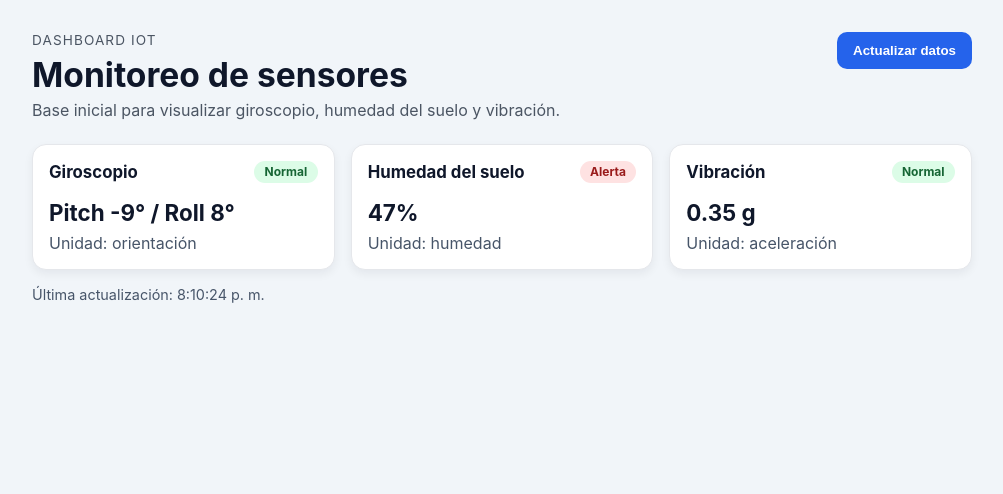
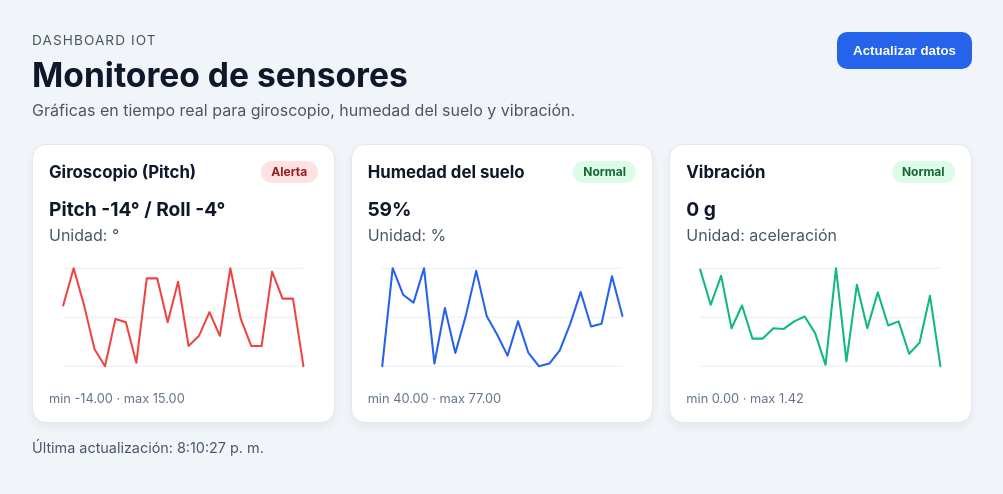
Before and after one commit to TaniaPerezD/sensores-iot, a React (Vite) app: page / in a window 1280 px wide. Shown: the top 494 px of the page, without its empty margins (138-1141 px from the left). Built offline with nearby package versions, Linux system fonts and the light colour scheme.

Commit message:
feat: mostrar sensores en gráficas actualizadas en el tiempo
Agent-Logs-Url: https://github.com/TaniaPerezD/sensores-iot/sessions/197a8fdf-30f0-4d26-88b7-d6581b1f9eed

Co-authored-by: TaniaPerezD <160441663+TaniaPerezD@users.noreply.github.com>

```diff
--- a/src/App.css
+++ b/src/App.css
@@ -44,13 +44,13 @@ button:hover {
   background: #1d4ed8;
 }
 
-.sensor-grid {
+.chart-grid {
   display: grid;
   grid-template-columns: repeat(auto-fit, minmax(220px, 1fr));
   gap: 1rem;
 }
 
-.sensor-card {
+.chart-card {
   background: #fff;
   border: 1px solid #e5e7eb;
   border-radius: 14px;
@@ -58,7 +58,7 @@ button:hover {
   box-shadow: 0 4px 10px rgba(15, 23, 42, 0.06);
 }
 
-.sensor-card header {
+.chart-card header {
   display: flex;
   justify-content: space-between;
   gap: 0.75rem;
@@ -71,8 +71,8 @@ h2 {
 }
 
 .value {
-  margin: 1rem 0 0.45rem;
-  font-size: 1.4rem;
+  margin: 0.9rem 0 0.25rem;
+  font-size: 1.2rem;
   font-weight: 700;
   color: #0f172a;
 }
@@ -100,6 +100,32 @@ h2 {
   color: #991b1b;
 }
 
+.chart-card svg {
+  width: 100%;
+  height: auto;
+  margin-top: 0.55rem;
+}
+
+.chart-grid-line {
+  fill: none;
+  stroke: #e2e8f0;
+  stroke-width: 1;
+}
+
+.chart-line {
+  fill: none;
+  stroke: var(--line-color, #2563eb);
+  stroke-width: 2.6;
+  stroke-linecap: round;
+  stroke-linejoin: round;
+}
+
+.chart-legend {
+  margin: 0.4rem 0 0;
+  color: #64748b;
+  font-size: 0.8rem;
+}
+
 .timestamp {
   margin-top: 1rem;
   font-size: 0.9rem;
--- a/src/App.jsx
+++ b/src/App.jsx
@@ -1,45 +1,113 @@
-import { useState } from 'react'
+import { useEffect, useMemo, useState } from 'react'
 import './App.css'
 
-const buildMockSensors = () => {
+const MAX_POINTS = 24
+const UPDATE_INTERVAL_MS = 3000
+const CHART_WIDTH = 340
+const CHART_HEIGHT = 160
+const CHART_PADDING = 18
+
+const buildMockReading = () => {
   const humidity = Math.floor(Math.random() * 41) + 40
   const vibration = Number((Math.random() * 1.5).toFixed(2))
   const pitch = Math.floor(Math.random() * 31) - 15
   const roll = Math.floor(Math.random() * 31) - 15
 
-  return [
-    {
-      id: 'gyroscope',
-      name: 'Giroscopio',
-      value: `Pitch ${pitch}° / Roll ${roll}°`,
-      status: Math.abs(pitch) > 10 || Math.abs(roll) > 10 ? 'alerta' : 'normal',
-      unit: 'orientación',
-    },
-    {
-      id: 'soil-humidity',
-      name: 'Humedad del suelo',
-      value: `${humidity}%`,
-      status: humidity < 50 ? 'alerta' : 'normal',
-      unit: 'humedad',
-    },
-    {
-      id: 'vibration',
-      name: 'Vibración',
-      value: `${vibration} g`,
-      status: vibration > 1 ? 'alerta' : 'normal',
-      unit: 'aceleración',
-    },
-  ]
+  return {
+    humidity,
+    vibration,
+    pitch,
+    roll,
+    timestamp: new Date(),
+  }
+}
+
+const buildInitialReadings = () => {
+  const now = Date.now()
+
+  return Array.from({ length: MAX_POINTS }, (_, index) => {
+    const reading = buildMockReading()
+    const offset = (MAX_POINTS - index - 1) * UPDATE_INTERVAL_MS
+
+    return {
+      ...reading,
+      timestamp: new Date(now - offset),
+    }
+  })
+}
+
+const getSeriesStats = (values) => {
+  const min = Math.min(...values)
+  const max = Math.max(...values)
+  const range = max - min || 1
+
+  return { min, max, range }
+}
+
+const buildPolylinePoints = (values, stats) => {
+  if (values.length === 0) {
+    return ''
+  }
+
+  const usableWidth = CHART_WIDTH - CHART_PADDING * 2
+  const usableHeight = CHART_HEIGHT - CHART_PADDING * 2
+  const steps = Math.max(values.length - 1, 1)
+
+  return values
+    .map((value, index) => {
+      const x = CHART_PADDING + (usableWidth * index) / steps
+      const normalized = (value - stats.min) / stats.range
+      const y = CHART_HEIGHT - CHART_PADDING - normalized * usableHeight
+      return `${x},${y}`
+    })
+    .join(' ')
+}
+
+const getHumidityStatus = (value) => (value < 50 ? 'alerta' : 'normal')
+const getVibrationStatus = (value) => (value > 1 ? 'alerta' : 'normal')
+const getGyroStatus = (pitch, roll) =>
+  Math.abs(pitch) > 10 || Math.abs(roll) > 10 ? 'alerta' : 'normal'
+
+function SeriesCard({ title, unit, values, color, latestLabel, status }) {
+  const stats = useMemo(() => getSeriesStats(values), [values])
+  const points = useMemo(() => buildPolylinePoints(values, stats), [values, stats])
+
+  return (
+    <article className="chart-card">
+      <header>
+        <h2>{title}</h2>
+        <span className={`badge ${status}`}>
+          {status === 'normal' ? 'Normal' : 'Alerta'}
+        </span>
+      </header>
+      <p className="value">{latestLabel}</p>
+      <p className="meta">Unidad: {unit}</p>
+      <svg viewBox={`0 0 ${CHART_WIDTH} ${CHART_HEIGHT}`} role="img" aria-label={`Gráfica de ${title}`}>
+        <polyline className="chart-grid-line" points={`${CHART_PADDING},${CHART_PADDING} ${CHART_WIDTH - CHART_PADDING},${CHART_PADDING}`} />
+        <polyline className="chart-grid-line" points={`${CHART_PADDING},${CHART_HEIGHT / 2} ${CHART_WIDTH - CHART_PADDING},${CHART_HEIGHT / 2}`} />
+        <polyline className="chart-grid-line" points={`${CHART_PADDING},${CHART_HEIGHT - CHART_PADDING} ${CHART_WIDTH - CHART_PADDING},${CHART_HEIGHT - CHART_PADDING}`} />
+        <polyline className="chart-line" points={points} style={{ '--line-color': color }} />
+      </svg>
+      <p className="chart-legend">
+        min {stats.min.toFixed(2)} · max {stats.max.toFixed(2)}
+      </p>
+    </article>
+  )
 }
 
 function App() {
-  const [sensors, setSensors] = useState(() => buildMockSensors())
-  const [updatedAt, setUpdatedAt] = useState(() => new Date())
+  const [readings, setReadings] = useState(() => buildInitialReadings())
 
   const refreshData = () => {
-    setSensors(buildMockSensors())
-    setUpdatedAt(new Date())
+    setReadings((previous) => [...previous, buildMockReading()].slice(-MAX_POINTS))
   }
+
+  useEffect(() => {
+    const intervalId = setInterval(refreshData, UPDATE_INTERVAL_MS)
+    return () => clearInterval(intervalId)
+  }, [])
+
+  const latest = readings.at(-1)
 
   return (
     <main className="dashboard">
@@ -48,7 +116,7 @@ function App() {
           <p className="eyebrow">Dashboard IoT</p>
           <h1>Monitoreo de sensores</h1>
           <p className="subtitle">
-            Base inicial para visualizar giroscopio, humedad del suelo y vibración.
+            Gráficas en tiempo real para giroscopio, humedad del suelo y vibración.
           </p>
         </div>
         <button type="button" onClick={refreshData}>
@@ -56,23 +124,35 @@ function App() {
         </button>
       </header>
 
-      <section className="sensor-grid" aria-label="Panel de sensores">
-        {sensors.map((sensor) => (
-          <article key={sensor.id} className="sensor-card">
-            <header>
-              <h2>{sensor.name}</h2>
-              <span className={`badge ${sensor.status}`}>
-                {sensor.status === 'normal' ? 'Normal' : 'Alerta'}
-              </span>
-            </header>
-            <p className="value">{sensor.value}</p>
-            <p className="meta">Unidad: {sensor.unit}</p>
-          </article>
-        ))}
+      <section className="chart-grid" aria-label="Panel de gráficas de sensores">
+        <SeriesCard
+          title="Giroscopio (Pitch)"
+          unit="°"
+          values={readings.map((reading) => reading.pitch)}
+          color="#ef4444"
+          latestLabel={`Pitch ${latest.pitch}° / Roll ${latest.roll}°`}
+          status={getGyroStatus(latest.pitch, latest.roll)}
+        />
+        <SeriesCard
+          title="Humedad del suelo"
+          unit="%"
+          values={readings.map((reading) => reading.humidity)}
+          color="#2563eb"
+          latestLabel={`${latest.humidity}%`}
+          status={getHumidityStatus(latest.humidity)}
+        />
+        <SeriesCard
+          title="Vibración"
+          unit="aceleración"
+          values={readings.map((reading) => reading.vibration)}
+          color="#10b981"
+          latestLabel={`${latest.vibration} g`}
+          status={getVibrationStatus(latest.vibration)}
+        />
       </section>
 
       <p className="timestamp">
-        Última actualización: {updatedAt.toLocaleTimeString('es-CO')}
+        Última actualización: {latest.timestamp.toLocaleTimeString('es-CO')}
       </p>
     </main>
   )
```
